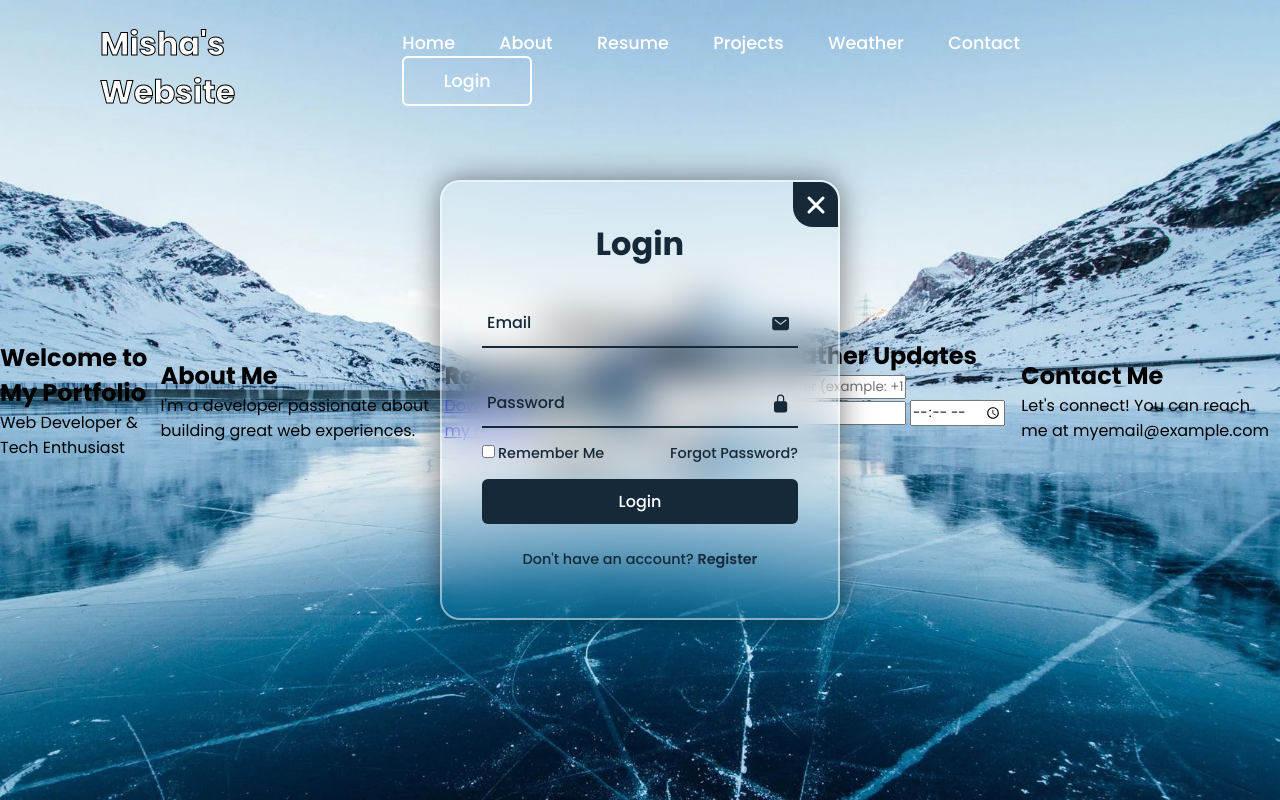
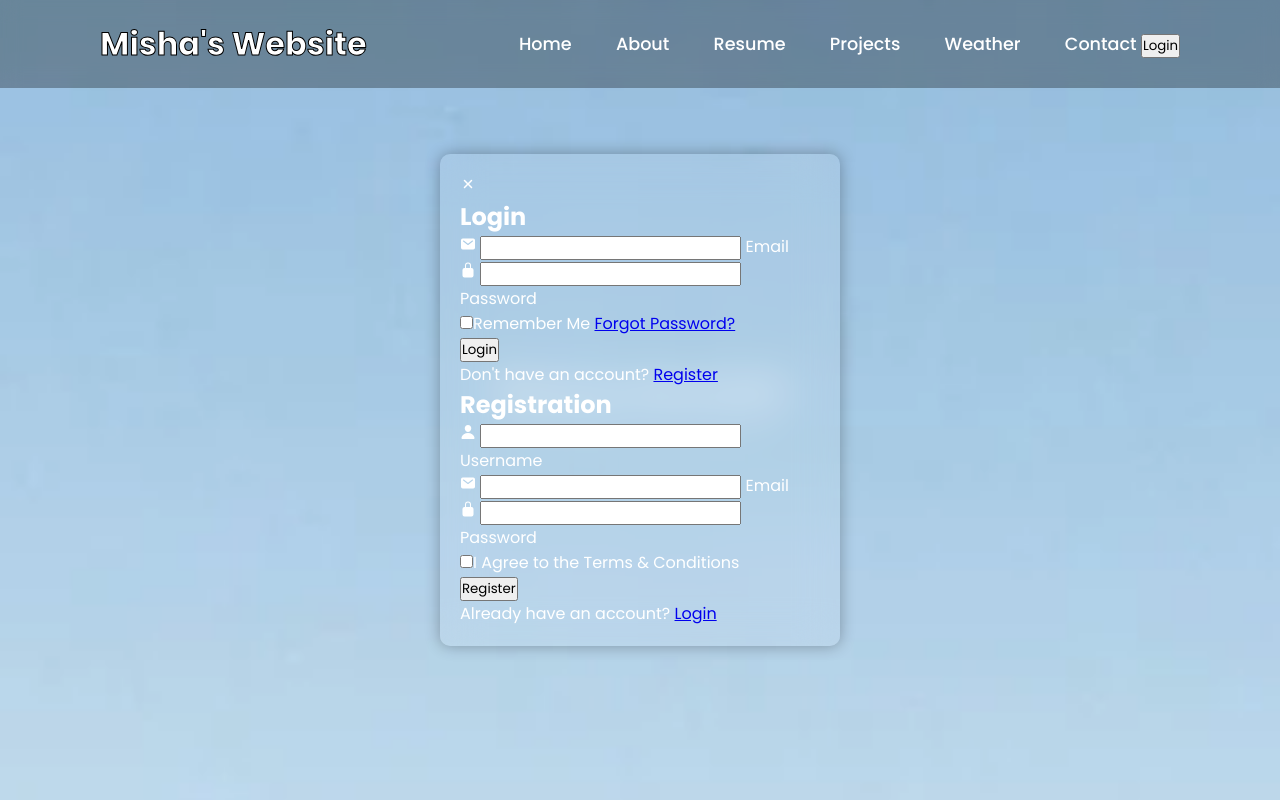
Before and after one commit to MishaZoubarev/website, a website: page public/index.html in a window 1280 px wide. Both pictures are taken after a click on the button "Login". Shown: the top 800 px of the page. Drawn offline with nearby package versions, Linux system fonts and the light colour scheme.

Commit message:
Testing styles.css

```diff
--- a/public/styles.css
+++ b/public/styles.css
@@ -5,287 +5,96 @@
     padding: 0;
     box-sizing: border-box;
     font-family: 'Poppins', sans-serif;
+    scroll-behavior: smooth;
 }
 
+/* Background */
 body {
-    display: flex;
-    justify-content: center;
-    align-items: center;
-    min-height: 100vh;
     background: url('wp8552676.webp') no-repeat;
     background-size: cover;
     background-position: center;
+    color: white;
 }
 
-header{
+/* Header */
+header {
     position: fixed;
     top: 0;
     left: 0;
     width: 100%;
     padding: 20px 100px;
-    /* background: red; */
     display: flex;
     justify-content: space-between;
     align-items: center;
-    z-index: 99;
+    z-index: 100;
+    background: rgba(0, 0, 0, 0.3);
+    backdrop-filter: blur(10px);
 }
 
 .logo {
     font-size: 2em;
-    color: #fff;
     user-select: none;
     -webkit-text-stroke: 1px black;
 }
 
-.navigation a{
+.navigation a {
     position: relative;
     font-size: 1.1em;
-    color: #fff;
+    color: white;
     text-decoration: none;
     font-weight: 500;
     margin-left: 40px;
 }
 
-.navigation a::after {
-    content: '';
-    position: absolute;
-    left: 0;
-    bottom: -6px;
-    width: 100%;
-    height: 3px;
-    background: #fff;
-    border-radius: 5px;
-    transform-origin: right;
-    transform: scaleX(0);
-    transition: transform .5s;
+.navigation a:hover {
+    text-decoration: underline;
 }
 
-.navigation a:hover::after {
-    transform-origin: left;
-    transform: scaleX(1);
-}
-
-.navigation .btnLogin-popup{
-    width: 130px;
-    height: 50px;
-    background: transparent;
-    border: 2px solid #fff;
-    outline: none;
-    border-radius: 6px;
-    cursor: pointer;
-    font-size: 1.1em;
-    color: #fff;
-    font-weight: 500;
-    margin-left: 40px;
-    transition: .5s;
-}
-
-.navigation .btnLogin-popup:hover {
-    background: #fff;
-    color: #162938;
-}
-
-.wrapper {
-    position: relative;
-    width: 400px;
-    height: 440px;
-    background: transparent;
-    border: 2px solid rgba(255, 255, 255, .5);
-    border-radius: 20px;
-    backdrop-filter: blur(20px);
-    box-shadow: 0 0 30px rgba(0, 0, 0, .5);
+/* Sections */
+section {
+    height: 100vh;
+    padding: 100px 10%;
     display: flex;
     justify-content: center;
     align-items: center;
-    overflow: hidden;
-    transform: scale(0);
-    transition: transform .5s ease, height .2s ease;
+    text-align: center;
+}
+
+#home {
+    display: flex;
+    flex-direction: column;
+    justify-content: center;
+    align-items: center;
+}
+
+#about, #projects, #weather, #contact {
+    display: flex;
+    flex-direction: column;
+    justify-content: center;
+    align-items: center;
+}
+
+/* Login Popup */
+.wrapper {
     position: fixed;
-    z-index: 100;
+    top: 50%;
+    left: 50%;
+    transform: translate(-50%, -50%) scale(0);
+    width: 400px;
+    background: rgba(255, 255, 255, 0.1);
+    border-radius: 10px;
+    backdrop-filter: blur(20px);
+    padding: 20px;
+    box-shadow: 0 0 15px rgba(0, 0, 0, 0.3);
+    transition: transform 0.3s ease-in-out;
+    z-index: 200;
 }
 
 .wrapper.active-popup {
-    transform: scale(1);
+    transform: translate(-50%, -50%) scale(1);
 }
 
-.wrapper.active {
-    height: 520px;
-}
-
-.wrapper .form-box {
-    width: 100%;
-    padding: 40px;
-
-}
-
-.wrapper .form-box.login {
-    transition: transform .18s ease;
-    transform: translateX(0);
-}
-
-.wrapper.active .form-box.login{
-    transition: none;
-    transform: translateX(-400px);
-}
-
-.wrapper .form-box.register {
-    position: absolute;
-    transition: none;
-    transform: translateX(400px);
-}
-
-.wrapper.active .form-box.register {
-    transition: transform .18s ease;
-    transform: translateX(0);
-}
-
-.wrapper .icon-close {
-    position: absolute;
-    top: 0;
-    right: 0;
-    width: 45px;
-    height: 45px;
-    background: #162938;
-    font-size: 2em;
-    color: #fff;
-    display: flex;
-    justify-content: center;
-    align-items: center;
-    border-bottom-left-radius: 20px;
-    cursor: pointer;
-    z-index: 1;
-}
-
-.form-box h2 {
-    font-size: 2em;
-    color: #162938;
-    text-align: center;
-
-}
-
-.input-box {
-    position: relative;
-    width: 100%;
-    height: 50px;
-    border-bottom: 2px solid #162938;
-    margin: 30px 0;
-}
-
-.input-box label{
-    position: absolute;
-    top: 50%;
-    left: 5px;
-    transform: translateY(-50%);
-    font-size: 1em;
-    color: #162938;
-    font-weight: 500;
-    pointer-events: none;
-    transition: .5s;
-
-}
-
-.input-box input:focus~label,
-.input-box input:valid~label{
-    top: -5px;
-
-}
-
-.input-box input{
-    width: 100%;
-    height: 100%;
-    background: transparent;
-    border: none;
-    outline: none;
-    font-size: 1em;
-    color: #162938;
-    font-weight: 600;
-    padding: 0 35px 0 5px;
-
-}
-
-.input-box .icon{
-    position: absolute;
-    right: 8px;
-    font-size: 1.2em;
-    color: #162938;
-    line-height: 57px;
-}
-
-.remember-forgot{
-    font-size: .9em;
-    color:#162938;
-    font-weight: 500;
-    margin: -15px 0 15px;
-    display: flex;
-    justify-content: space-between;
-
-}
-
-.remember-forgot label input{
-    accent-color: #162938;
-    margin-right: 3px;
-}
-
-.remember-forgot a{
-    color: #162938;
-    text-decoration: none;
-
-}
-
-.remember-forgot a:hover {
-    text-decoration: underline;
-
-}
-
-.btn {
-    width: 100%;
-    height: 45px;
-    background: #162938;
-    border: none;
-    outline: none;
-    border-radius: 6px;
-    cursor: pointer;
-    font-size: 1em;
-    color: #fff;
-    font-weight: 500;
-}
-
-.login-register {
-    font-size: .9em;
-    color: #162938;
-    text-align: center;
-    font-weight: 500;
-    margin: 25px 0 10px;
-}
-
-.login-register p a {
-    color: #162938;
-    text-decoration: none;
-    font-weight: 600;
-}
-
-.login-register p a:hover {
-    text-decoration: underline;
-
-}
-
-
-
-
-
-
-.sms-container h2 {
-    font-size: 1.8em;
-    font-weight: bold;
-
-    text-shadow:
-        -1px -1px 0px black,
-         1px -1px 0px black,
-        -1px  1px 0px black,
-         1px  1px 0px black;
-    color: white;
-}
-
+/* Weather Subscription */
 .sms-container {
     width: 350px;
     background: rgba(255, 255, 255, 0.2);
@@ -293,10 +102,16 @@ header{
     border-radius: 15px;
     backdrop-filter: blur(10px);
     text-align: center;
-    color: white;
     margin-top: 30px;
     border: 2px solid rgba(255, 255, 255, 0.3);
     box-shadow: 0 4px 10px rgba(0, 0, 0, 0.2);
+}
+
+.sms-container h2 {
+    font-size: 1.8em;
+    font-weight: bold;
+    text-shadow: -1px -1px 0px black, 1px -1px 0px black, -1px 1px 0px black, 1px 1px 0px black;
+    color: white;
 }
 
 .sms-container input,
@@ -319,3 +134,8 @@ header{
     font-size: 0.9em;
     color: rgb(0, 0, 0);
 }
+
+/* Smooth Scrolling Navigation */
+.navigation a {
+    cursor: pointer;
+}
```
